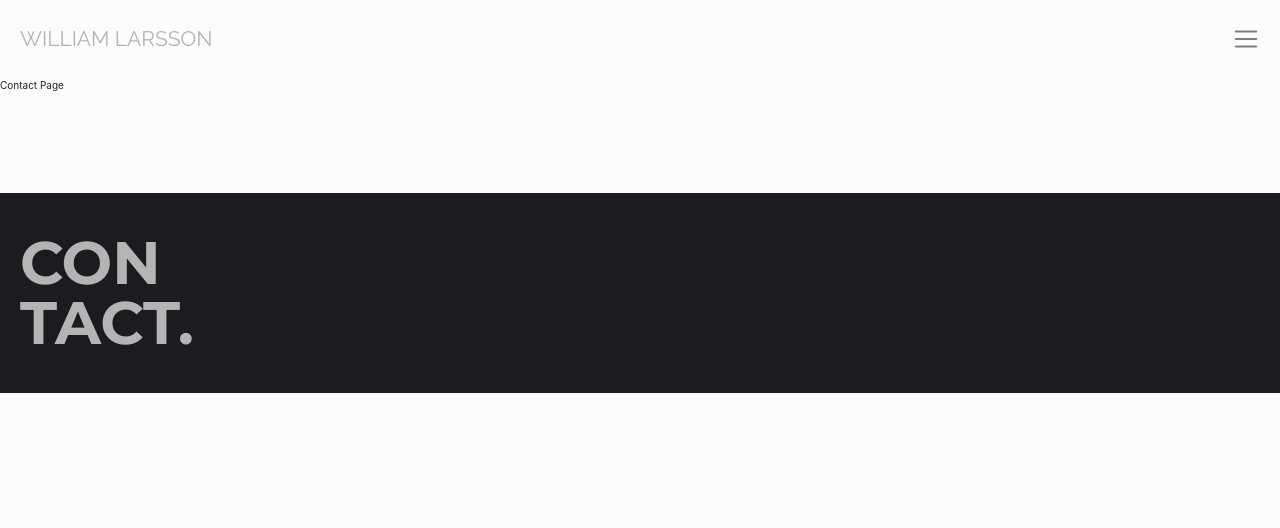
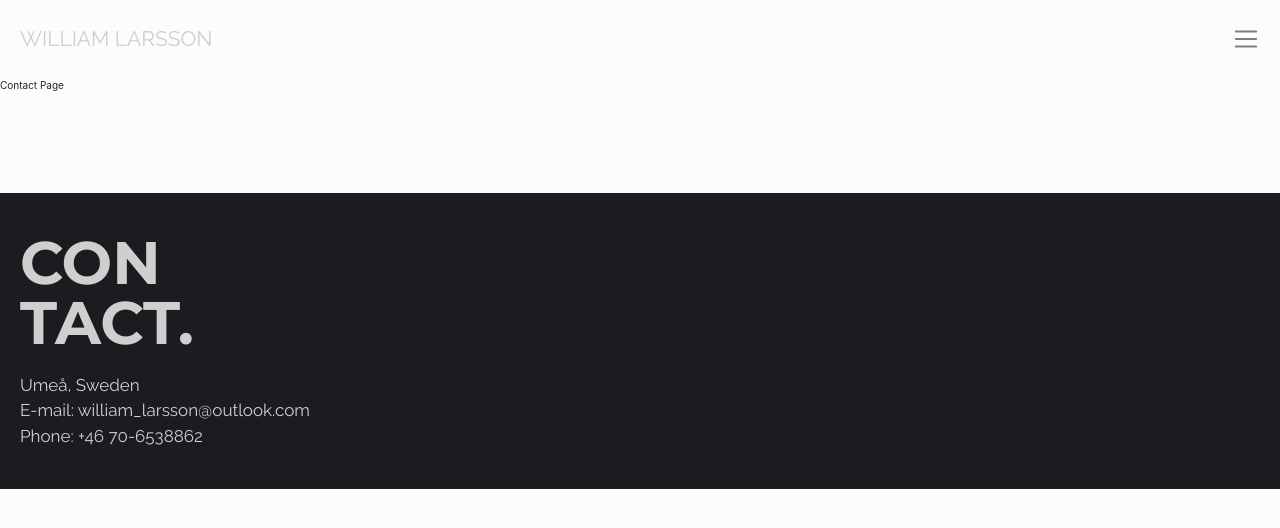
Before and after one commit to William-Larsson/Portfolio, a React (Create React App) app: page /contact in a window 1280 px wide. Shown: the top 528 px of the page. Built offline with nearby package versions, Linux system fonts and the light colour scheme.

Commit message:
Final commit before DBT due date. All things missing from the requirements will be added shortly. This project grew larger than anticipated and I want a solid foundation for future updates, rather than rushing out unrefined features.

```diff
--- a/src/components/CasePreview.jsx
+++ b/src/components/CasePreview.jsx
@@ -3,13 +3,15 @@ import './styles/casePreview.scss'
 
 
 function CasePreview(props) {
+    console.log(props.data.headerColor)
+
     return (
         <div className="bodyMargin caseContainer">
             <div className="headerContainer">
-                <h1 class="highlight">{props.data.header1}</h1>
+                <h1 style={{ color: props.data.headerColor }}>{props.data.header1}</h1>
                 <h1>{props.data.header2}</h1>
             </div>
-            <p class="caseDesc">{props.data.desc}</p>
+            <p className="caseDesc">{props.data.desc}</p>
             {/* Call-to-action button here as well? */}
             <div className="caseBackground">
                 {/* Should there be an img in here? */}
--- a/src/components/Footnote.jsx
+++ b/src/components/Footnote.jsx
@@ -7,6 +7,13 @@ function Footnote() {
             <div className="footerContent bodyMargin">
                 <h1>CON</h1>
                 <h1>TACT.</h1>
+                <p>Umeå, Sweden</p>
+                <p>E-mail:
+                    <a href="mailto:william_larsson@outlook.com"> william_larsson@outlook.com</a>
+                </p>
+                <p>Phone:
+                    <a href="tel:+4670-6538862"> +46 70-6538862</a>
+                </p>
             </div>
         </footer>
     )
--- a/src/components/styles/footnote.scss
+++ b/src/components/styles/footnote.scss
@@ -11,6 +11,20 @@ footer {
 
 .footerContent {
     h1 {
-        color: $color-font-secondary
+        color: $color-font-secondary;
+    }
+
+    p, a {
+        color: $color-font-secondary;
+    }
+
+    p:first-of-type {
+        margin-top: 2rem;
+    }
+
+    p a:hover {
+        color: $color-change;
+        text-decoration: underline;
+
     }
 }
--- a/src/containers/styles/navigation.scss
+++ b/src/containers/styles/navigation.scss
@@ -38,7 +38,7 @@
 
     &.navbarToggle:hover,
     &.navbarToggle:focus {
-        background-color: red !important;
+        //background-color: red !important;
     }
 }
 
--- a/src/global/_variables.scss
+++ b/src/global/_variables.scss
@@ -18,13 +18,13 @@ $color-error: red;
 $color-positive: green;
 $color-change: orange;
 $color-background: #fcfcfc;
-$color-background-secondary: #B4B4B4;
+$color-background-secondary: rgb(233, 233, 233);
 $color-background-footer: #1c1b20;
 
 
 // ----- Font colors ----- //
 $color-font-main: #1c1b20;
-$color-font-secondary: #B4B4B4;
+$color-font-secondary: rgb(207, 207, 207);
 $color-font-hover: blue;
 
 
--- a/src/global/styles.scss
+++ b/src/global/styles.scss
@@ -2,7 +2,6 @@
 
 // ----- Global Styles ----- //
 :root {
-    background-color: $color-background;
     font-size: $font-size-base;
     padding: 0px;
     box-sizing: border-box;
@@ -35,7 +34,7 @@ h3 { font-size: $h3-size-phone !important; }
 h4 { font-size: $h4-size-phone !important; }
 
 
-p {
+p, a {
     // TODO: can I break out color: $font-color to the :root ?
     color: $color-font-main;
     font-family: $font-text;
--- a/src/pages/resources/data/casePreviewData.js
+++ b/src/pages/resources/data/casePreviewData.js
@@ -1,6 +1,7 @@
 const collabData = [
     {
         id: 1,
+        headerColor: "#FFCC54",
         header1: "WEL",
         header2: "COME.",
         desc: "My name is William. I'm a software developer" +
@@ -9,6 +10,7 @@ const collabData = [
     },
     {
         id: 2,
+        headerColor: "#187F9A",
         header1: "PHOTO",
         header2: "BOOKS.",
         desc: "A project focused entirely on design and UX. " +
@@ -18,6 +20,7 @@ const collabData = [
     },
     {
         id: 3,
+        headerColor: "#E79175",
         header1: "CURI",
         header2: "OSITY.",
         desc: "A large-scale project to build an AR-app " +
@@ -27,6 +30,7 @@ const collabData = [
     },
     {
         id: 4,
+        headerColor: "#577F72",
         header1: "NET",
         header2: "WORK.",
         desc: "A design proposal for a social network aimed " +
```
Also changed, not shown: 1 other file (tests, documents, lock files or other folders).
